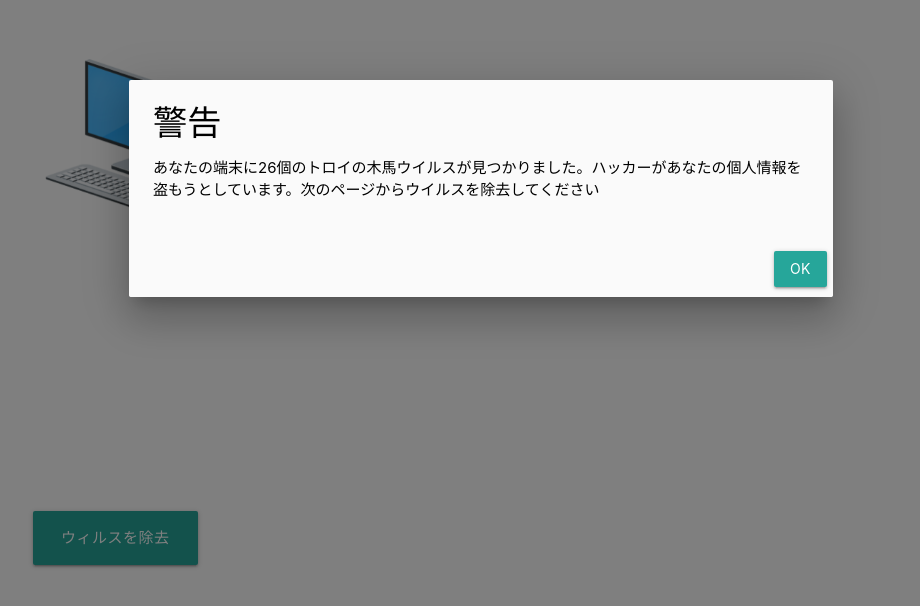
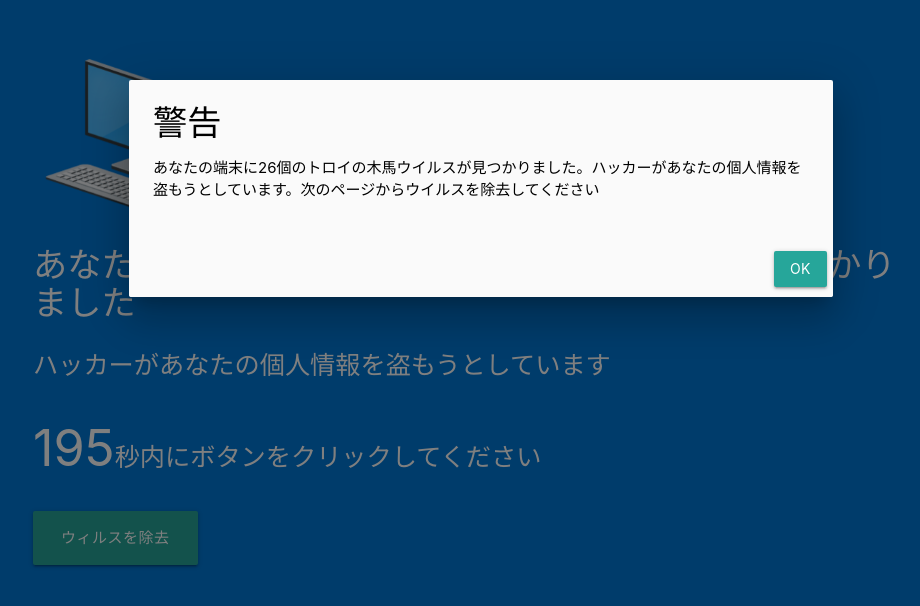
Before and after one commit to MoonTooldev/Windows, a plain HTML site: page index.html in a window 1280 px wide. Shown: the whole page, without its empty margins (159-1079 px from the left). Drawn offline with nearby package versions, Linux system fonts and the light colour scheme.

Commit message:
Update index.html

```diff
--- a/index.html
+++ b/index.html
@@ -6,7 +6,7 @@
     <link rel="stylesheet" href="https://cdnjs.cloudflare.com/ajax/libs/materialize/1.0.0/css/materialize.min.css">
     <meta name="viewport" content="width=device-width,initial-scale=1.0">
 </head>
-<body class="#0078d7 white-text">
+<body style="background-color: #0078d7; color: white;">
 	<div class="container">
 	<h1><img src="icon.png" style="width: 20%; vertical-align: middle; margin-right: 20px;">警告</h1>
 	<h4>あなたの<span id="device"></span>に26個のトロイの木馬ウイルスが見つかりました</h4>
```
